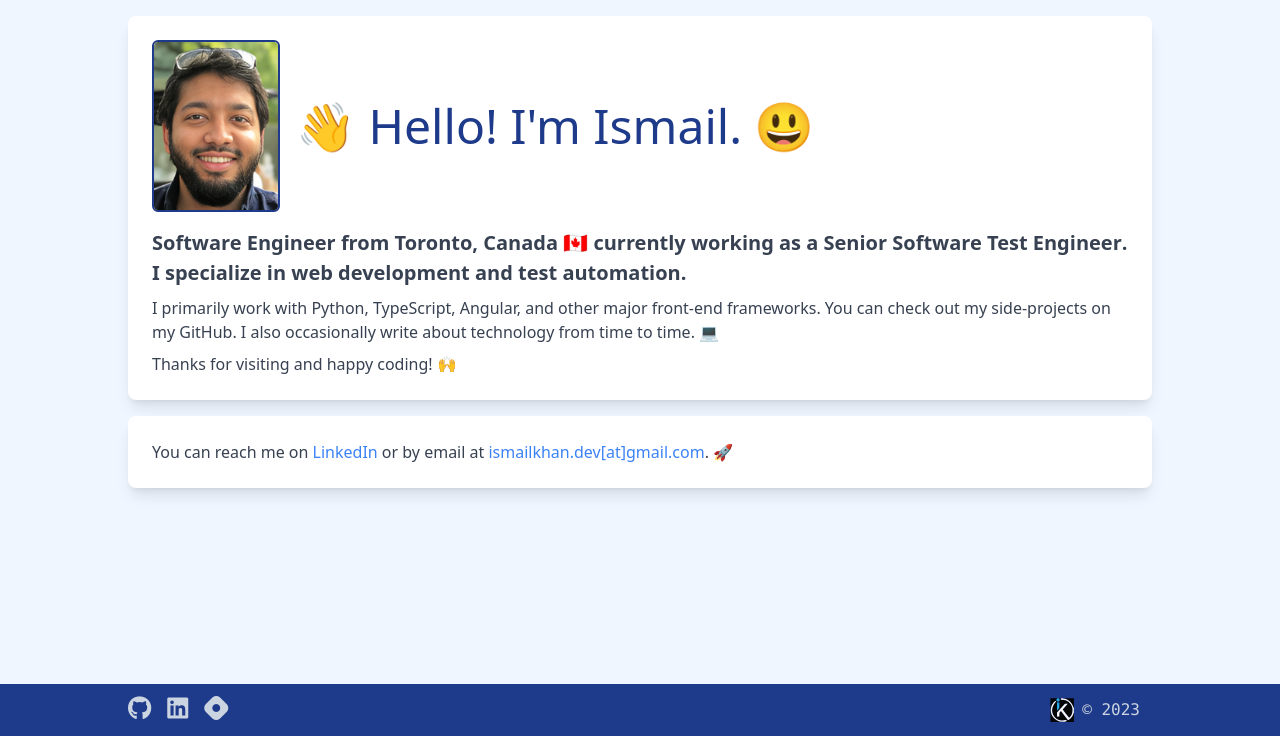
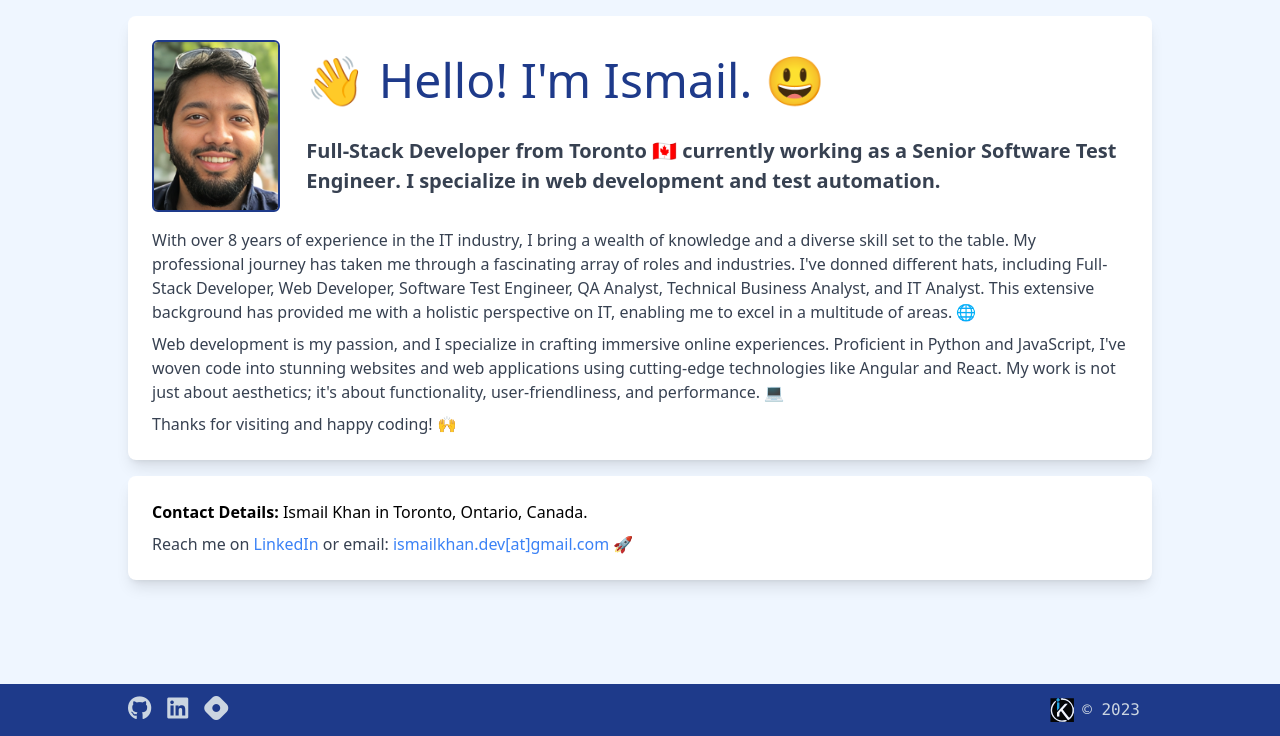
Before and after one commit to iikhan-dev/personal-site-flask, a Flask app: page / in a window 1280 px wide. Shown: the part 64-800 px from the top of the page. Run offline with Flask 3, Linux system fonts and the light colour scheme; some libraries are stand-ins or nearby versions.

Commit message:
update home page

```diff
--- a/static/dist/css/output.css
+++ b/static/dist/css/output.css
@@ -572,10 +572,6 @@ video {
   position: static;
 }
 
-.relative {
-  position: relative;
-}
-
 .sticky {
   position: sticky;
 }
@@ -699,6 +695,10 @@ video {
   display: inline-flex;
 }
 
+.table {
+  display: table;
+}
+
 .grid {
   display: grid;
 }
@@ -727,6 +727,10 @@ video {
   min-height: 100vh;
 }
 
+.w-1\/4 {
+  width: 25%;
+}
+
 .w-3 {
   width: 0.75rem;
 }
@@ -763,22 +767,10 @@ video {
   flex-grow: 1;
 }
 
-.grid-cols-10 {
-  grid-template-columns: repeat(10, minmax(0, 1fr));
-}
-
 .grid-cols-8 {
   grid-template-columns: repeat(8, minmax(0, 1fr));
 }
 
-.grid-cols-12 {
-  grid-template-columns: repeat(12, minmax(0, 1fr));
-}
-
-.grid-cols-5 {
-  grid-template-columns: repeat(5, minmax(0, 1fr));
-}
-
 .flex-col {
   flex-direction: column;
 }
@@ -791,6 +783,10 @@ video {
   align-items: center;
 }
 
+.items-stretch {
+  align-items: stretch;
+}
+
 .justify-center {
   justify-content: center;
 }
@@ -799,8 +795,8 @@ video {
   justify-content: space-between;
 }
 
-.gap-3 {
-  gap: 0.75rem;
+.justify-around {
+  justify-content: space-around;
 }
 
 .space-x-1 > :not([hidden]) ~ :not([hidden]) {
@@ -815,6 +811,12 @@ video {
   margin-left: calc(1rem * calc(1 - var(--tw-space-x-reverse)));
 }
 
+.space-y-2 > :not([hidden]) ~ :not([hidden]) {
+  --tw-space-y-reverse: 0;
+  margin-top: calc(0.5rem * calc(1 - var(--tw-space-y-reverse)));
+  margin-bottom: calc(0.5rem * var(--tw-space-y-reverse));
+}
+
 .overflow-hidden {
   overflow: hidden;
 }
@@ -1021,11 +1023,6 @@ video {
   line-height: 2.25rem;
 }
 
-.text-4xl {
-  font-size: 2.25rem;
-  line-height: 2.5rem;
-}
-
 .text-5xl {
   font-size: 3rem;
   line-height: 1;
@@ -1079,10 +1076,6 @@ video {
 
 .uppercase {
   text-transform: uppercase;
-}
-
-.capitalize {
-  text-transform: capitalize;
 }
 
 .leading-normal {
--- a/templates/index.html
+++ b/templates/index.html
@@ -3,32 +3,47 @@
 <div class="container mx-auto mb-8">
     <!-- Hero Section -->
     <div class="bg-white rounded-lg shadow-lg p-6 mb-4 mt-4">
-        <div class="flex items-center mb-4">
-            <div>
+        <div class="flex items-stretch mb-4">
+            <div class="w-1/4">
                 <img
                     src="/static/imgs/profile-pic.png"
                     alt="Ismail Khan profile picture."
-                    class="mx-auto rounded-md h-42 w-32 object-cover border-2 border-blue-900"
+                    class="rounded-md h-42 w-32 object-cover border-2 border-blue-900"
                 />
             </div>
-            <h2
-                id="translated-text"
-                class="text-5xl font-medium text-blue-900 ml-4"
-            >
-                👋 Hello! I'm Ismail. 😃
-            </h2>
+            <div class="ml-4 flex flex-col justify-around">
+                <h2
+                    id="translated-text"
+                    class="text-5xl font-medium text-blue-900"
+                >
+                    👋 Hello! I'm Ismail. 😃
+                </h2>
+
+                <p class="text-xl font-semibold text-gray-700 leading-normal">
+                    Full-Stack Developer from Toronto 🇨🇦 currently working as a
+                    <strong>Senior Software Test Engineer</strong>. I specialize
+                    in web development and test automation.
+                </p>
+            </div>
         </div>
 
-        <p class="text-xl font-semibold text-gray-700 leading-normal">
-            Software Engineer from Toronto, Canada 🇨🇦 currently working as a
-            <strong>Senior Software Test Engineer</strong>. I specialize in web
-            development and test automation.
+        <p class="text-base text-gray-700 mt-2">
+            With over 8 years of experience in the IT industry, I bring a wealth
+            of knowledge and a diverse skill set to the table. My professional
+            journey has taken me through a fascinating array of roles and
+            industries. I've donned different hats, including Full-Stack
+            Developer, Web Developer, Software Test Engineer, QA Analyst,
+            Technical Business Analyst, and IT Analyst. This extensive
+            background has provided me with a holistic perspective on IT,
+            enabling me to excel in a multitude of areas. 🌐
         </p>
         <p class="text-base text-gray-700 mt-2">
-            I primarily work with Python, TypeScript, Angular, and other major
-            front-end frameworks. You can check out my side-projects on my
-            GitHub. I also occasionally write about technology from time to
-            time. 💻
+            Web development is my passion, and I specialize in crafting
+            immersive online experiences. Proficient in Python and JavaScript,
+            I've woven code into stunning websites and web applications using
+            cutting-edge technologies like Angular and React. My work is not
+            just about aesthetics; it's about functionality, user-friendliness,
+            and performance. 💻
         </p>
 
         <p class="text-base text-gray-700 mt-2">
@@ -36,23 +51,30 @@
         </p>
     </div>
 
-    <div class="bg-white rounded-lg shadow-lg p-6 mb-4">
-        <p class="text-base text-gray-700">
-            You can reach me on
+    <div class="bg-white rounded-lg shadow-lg p-6 mb-4 flex flex-col space-y-2">
+        <div>
+            <strong>Contact Details:</strong> Ismail Khan in Toronto, Ontario,
+            Canada.
+        </div>
+        <div class="text-base text-gray-700">
+            Reach me on
             <a
                 href="https://www.linkedin.com/in/iikhan/"
                 target="_blank"
                 rel="noopener noreferrer"
                 class="text-blue-500 hover:underline hover:text-orange-400"
-                >LinkedIn</a
             >
-            or by email at
+                LinkedIn
+            </a>
+            or email:
             <a
                 href="mailto:ismailkhan.dev@gmail.com"
                 class="text-blue-500 hover:underline hover:text-orange-400"
-                >ismailkhan.dev[at]gmail.com</a
-            >. 🚀
-        </p>
+            >
+                ismailkhan.dev[at]gmail.com
+            </a>
+            🚀
+        </div>
     </div>
 </div>
 
```
